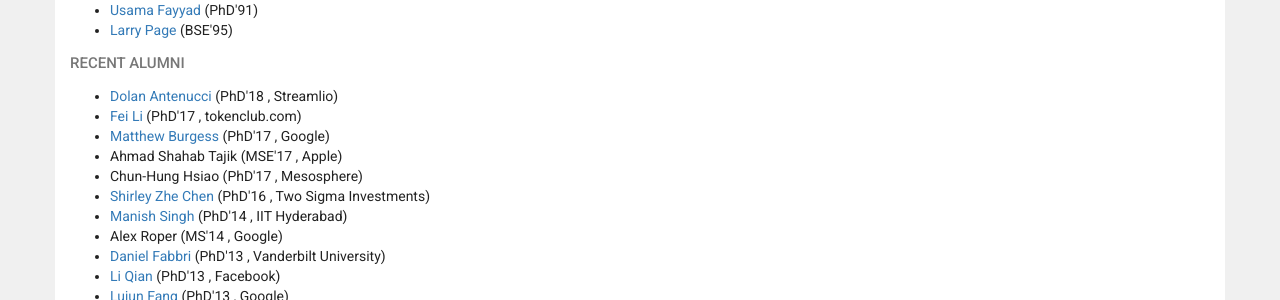
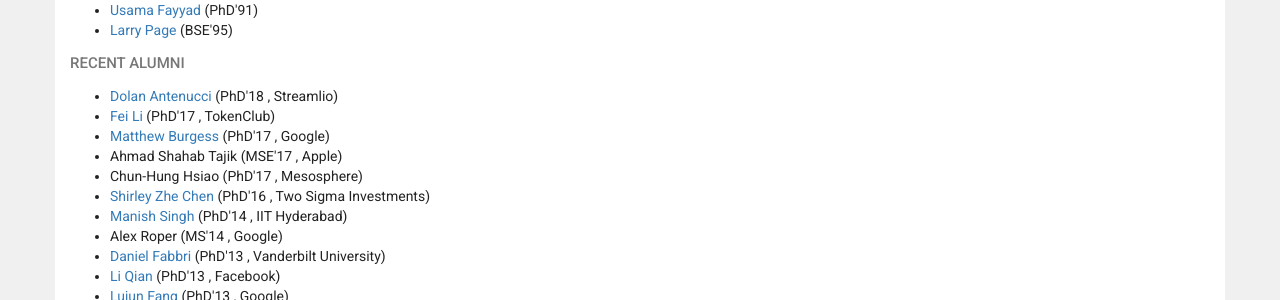
Before and after one commit to umich-dbgroup/umich-dbgroup.github.io, a Jekyll site: the page built from people.html, in a window 1280 px wide and 900 px high, scrolled down 2102 px. Shown: the part 152-452 px from the top of the window. Built offline with Jekyll 4.4.1, drawn with Linux system fonts in a browser that asks for light colours; nearby versions of some CDN libraries.

Commit message:
updated Fei Li's info

```diff
--- a/_data/people.yml
+++ b/_data/people.yml
@@ -118,9 +118,9 @@
   -
     name: Fei Li
     degree: PhD'17
-    url: https://web.eecs.umich.edu/~lifei/
+    url: http://www-personal.umich.edu/~lifei/
     photo: /images/people/lifei.jpg
-    where: tokenclub.com
+    where: TokenClub
   -
     name: Matthew Burgess
     degree: PhD'17
```
